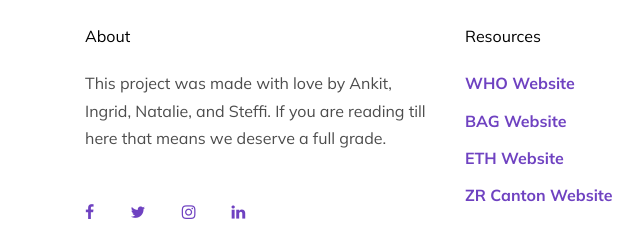
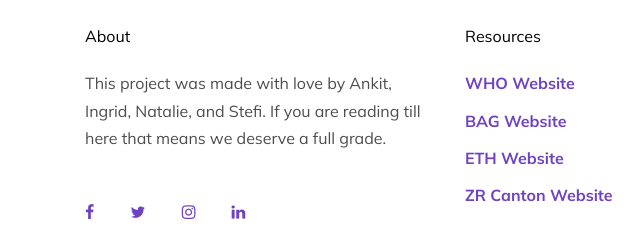
Before and after one commit to ethtogether/ethtogether.github.io, a plain HTML site: page index.html in a window 1280 px wide. Shown: the part 2312-2552 px from the top of the page, 0-640 px from the left. Drawn offline with Linux system fonts and the light colour scheme; files whose address does not match are found by name.

Commit message:
Update index.html

```diff
--- a/index.html
+++ b/index.html
@@ -505,7 +505,7 @@
         <div class="row">
           <div class="col-lg-4">
             <h2 class="footer-heading mb-4">About</h2>
-            <p>This project was made with love by Ankit, Ingrid, Natalie, and Steffi. If you are reading till here that means we deserve a full grade. </p>
+            <p>This project was made with love by Ankit, Ingrid, Natalie, and Stefi. If you are reading till here that means we deserve a full grade. </p>
             <div class="my-5">
               <a href="#" class="pl-0 pr-3"><span class="icon-facebook"></span></a>
               <a href="#" class="pl-3 pr-3"><span class="icon-twitter"></span></a>
```
